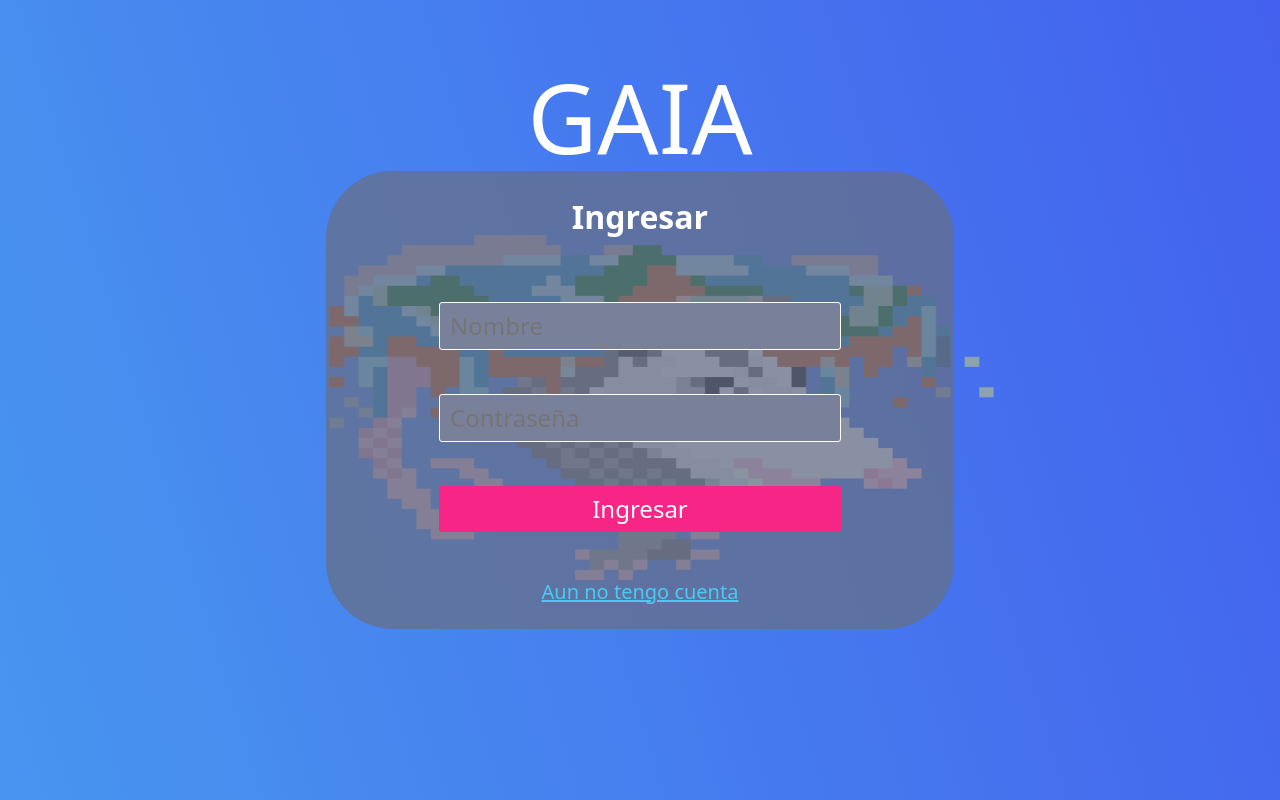
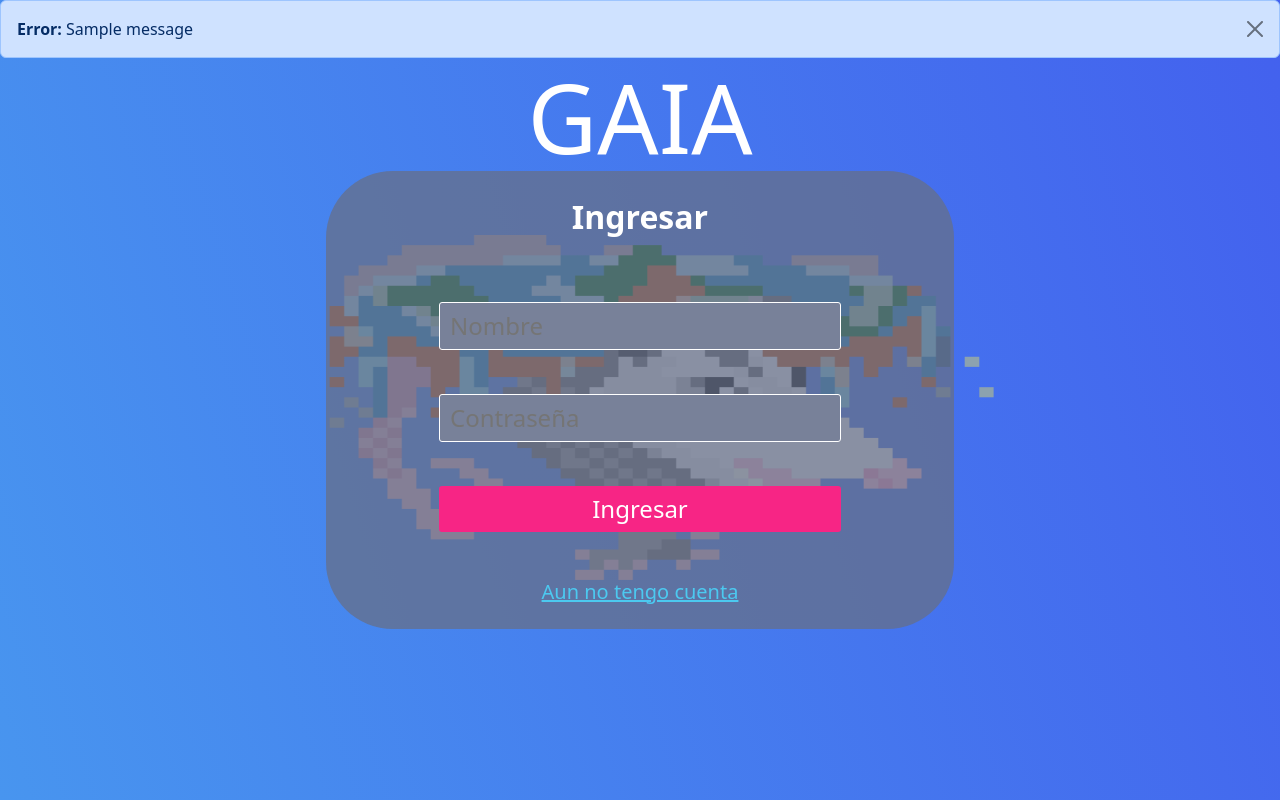
Before and after one commit to budhisadva/GAIA, a Django app: page /iniciarSesion/ in a window 1280 px wide. Run offline with Django 5.2, Linux system fonts and the light colour scheme; one stand-in notice (Sample message) is shown; some libraries are stand-ins or nearby versions.

Commit message:
avance: alertas - iniciarSesion

```diff
--- a/IniciarSesion/views.py
+++ b/IniciarSesion/views.py
@@ -1,5 +1,6 @@
 from django.shortcuts import render, redirect
 from django.contrib.auth import authenticate, login
+from django.contrib import messages
 
 # Create your views here.
 def index(request):
@@ -12,9 +13,8 @@ def iniciar_sesion(request):
                             username=formulario['nombre'],
                             password=formulario['contrasena'])
         if user is None:
-            return render(request, 'IniciarSesion.html', {
-                'error': 'Nombre o contraseña incorrecta'
-            })
+            messages.error(request, "Nombre y/o contraseña incorrectas.")
+            return redirect('IniciarSesion:index')
         else:
             login(request, user)
             return redirect('VerActividad:index')
--- a/templates/IniciarSesion.html
+++ b/templates/IniciarSesion.html
@@ -4,7 +4,12 @@
 {% block title %}Iniciar Sesion{% endblock %}
 
 {% block content %}
-{{ error }}
+{% for m in messages %}
+<div class="alert alert-primary alert-dismissible fade show">
+  <strong>Error: </strong>{{m}}
+  <button type="button" class="btn-close" data-bs-dismiss="alert" aria-label="cerrar"></button>
+</div>
+{% endfor %}
 <form id="form-ingresar" action="{% url 'IniciarSesion:iniciar_sesion' %}" method="POST">
   {% csrf_token %}
   <p class="form__titulo">Ingresar</p>
```
